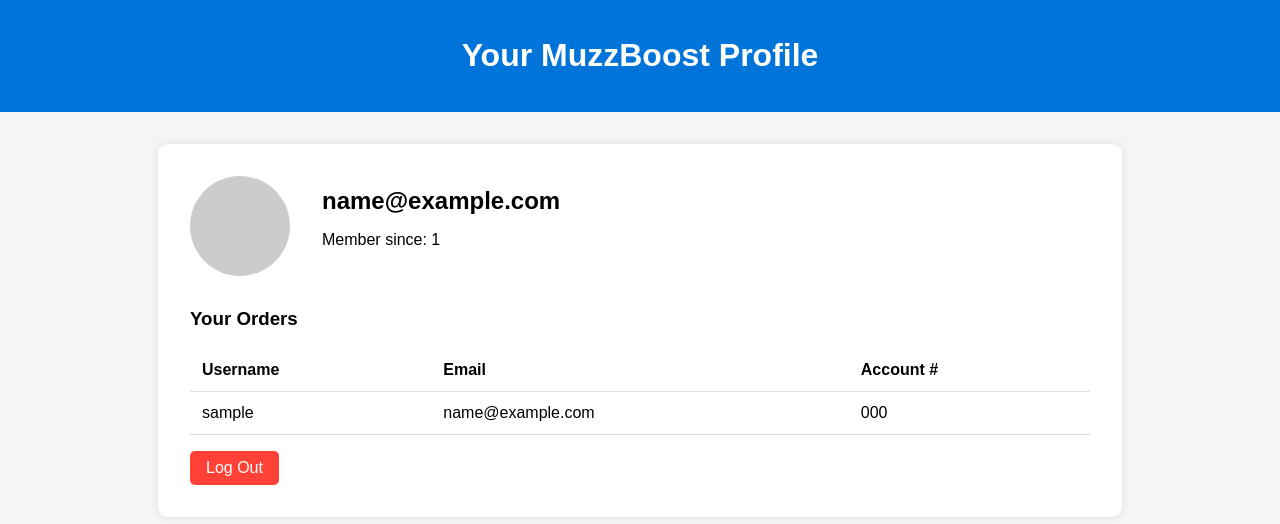
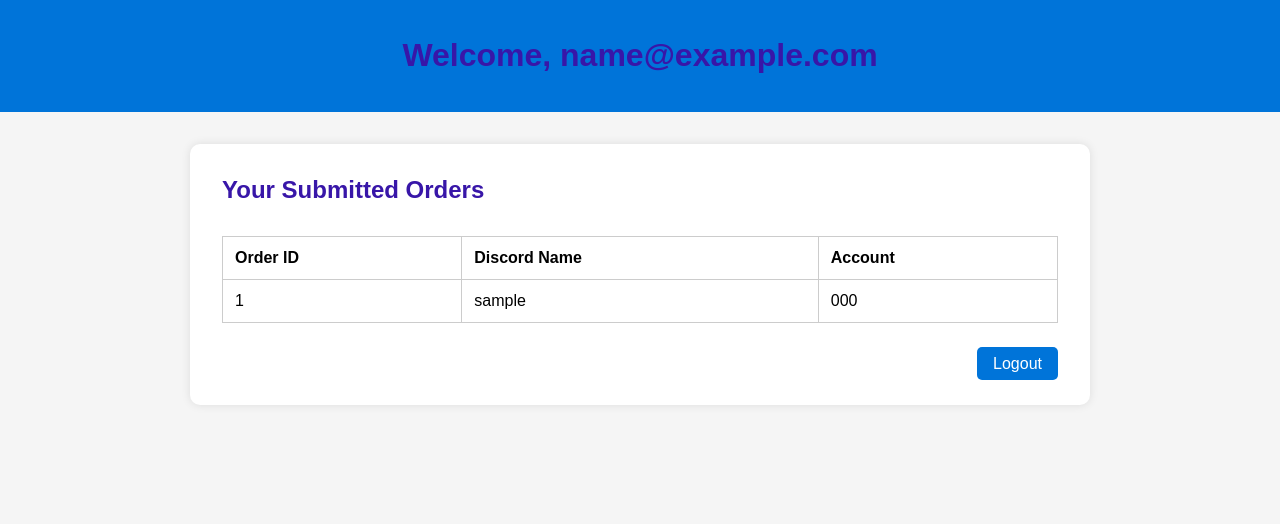
Before and after one commit to Littlemuzz5/Design-and-Technology-major-project, a Flask app: page /user in a window 1280 px wide. Shown: the top 524 px of the page. Run offline with Flask 3, Linux system fonts and the light colour scheme; a user stored in the database is signed in; tables that the repository leaves empty hold one stand-in row (values such as "Sample post").

Commit message:
Add files via upload

```diff
--- a/app.py
+++ b/app.py
@@ -269,6 +269,55 @@ def delete_order(order_id):
 def service_worker():
     return send_from_directory("static/js", "service-worker.js")
 
+
+
+#------------------------------
+# My own Page
+#------------------------------
+
+from flask import flash
+from functools import wraps
+
+def admin_required(f):
+    @wraps(f)
+    def decorated_function(*args, **kwargs):
+        if not current_user.is_authenticated or current_user.email != "youremail@example.com":
+            return "Access denied", 403
+        return f(*args, **kwargs)
+    return decorated_function
+
+@app.route("/editor", methods=["GET", "POST"])
+@login_required
+@admin_required
+def editor():
+    import os
+
+    templates_dir = os.path.join(app.root_path, "templates")
+    pages = [f for f in os.listdir(templates_dir) if f.endswith(".html")]
+
+    if request.method == "POST":
+        page = request.form.get("page")
+        content = request.form.get("content")
+        path = os.path.join(templates_dir, page)
+
+        if os.path.exists(path):
+            with open(path, "w", encoding="utf-8") as f:
+                f.write(content)
+            flash("Page updated successfully.")
+        else:
+            flash("File not found.")
+
+    selected_page = request.args.get("page")
+    file_content = ""
+    if selected_page:
+        path = os.path.join(templates_dir, selected_page)
+        if os.path.exists(path):
+            with open(path, "r", encoding="utf-8") as f:
+                file_content = f.read()
+
+    return render_template("editor.html", pages=pages, content=file_content, selected=selected_page)
+
+
 # -----------------------------
 # Run App
 # -----------------------------
--- a/templates/user.html
+++ b/templates/user.html
@@ -3,6 +3,7 @@
 <head>
     <meta charset="UTF-8">
     <title>Your MuzzBoost Profile</title>
+    <link rel="stylesheet" href="{{ url_for('static', filename='css/background.css') }}">
     <style>
         body {
             font-family: Arial, sans-serif;
@@ -24,87 +25,73 @@
             border-radius: 10px;
             box-shadow: 0 0 10px rgba(0,0,0,0.1);
         }
-    .profile-header {
-      display: flex;
-      align-items: center;
+        .profile-info h2 {
+            margin-top: 0;
         }
-    .avatar {
-      width: 100px;
-      height: 100px;
-      background: #ccc;
-      border-radius: 50%;
-      margin-right: 2rem;
-    }
-    .profile-info h2 {
-      margin: 0;
-    }
-    .orders {
+        table {
+            width: 100%;
+            border-collapse: collapse;
             margin-top: 2rem;
         }
-    .orders table {
-      width: 100%;
-      border-collapse: collapse;
+        table, th, td {
+            border: 1px solid #ccc;
         }
-    .orders th, .orders td {
+        th, td {
             padding: 0.75rem;
             text-align: left;
-      border-bottom: 1px solid #ddd;
         }
         .logout {
-      display: inline-block;
-      margin-top: 1rem;
+            margin-top: 2rem;
+            text-align: right;
+        }
+        .logout a {
+            background: #0074D9;
+            color: white;
             padding: 0.5rem 1rem;
-      background: #ff4136;
-      color: white;
             text-decoration: none;
             border-radius: 5px;
         }
-    .logout:hover {
-      background: #e62e24;
+        .logout a:hover {
+            background: #005fa3;
         }
     </style>
 </head>
 <body>
 
     <header>
-    <h1>Your MuzzBoost Profile</h1>
+        <h1>Welcome, {{ user.email }}</h1>
     </header>
 
     <div class="profile-container">
-    <div class="profile-header">
-      <div class="avatar"></div>
         <div class="profile-info">
-        <h2>{{ user.email }}</h2>
-        <p>Member since: {{ user.id }}</p>
-      </div>
-    </div>
-
-    <div class="orders">
-      <h3>Your Orders</h3>
+            <h2>Your Submitted Orders</h2>
             {% if orders %}
                 <table>
+                    <thead>
                         <tr>
-          <th>Username</th>
-          <th>Email</th>
-          <th>Account #</th>
+                            <th>Order ID</th>
+                            <th>Discord Name</th>
+                            <th>Account</th>
                         </tr>
+                    </thead>
+                    <tbody>
                         {% for order in orders %}
-        {% if order %}
                         <tr>
+                            <td>{{ order.id }}</td>
                             <td>{{ order.username }}</td>
-          <td>{{ order.email }}</td>
                             <td>{{ order.account_number }}</td>
                         </tr>
-        {% endif %}
                         {% endfor %}
-
+                    </tbody>
                 </table>
             {% else %}
-        <p>No orders yet.</p>
+                <p>You have not submitted any orders yet.</p>
             {% endif %}
         </div>
 
-    <a class="logout" href="/logout">Log Out</a>
+        <div class="logout">
+            <a href="/logout">Logout</a>
+        </div>
     </div>
 
 </body>
```
Also changed, not shown: templates/editor.html (added, +40 -0 lines). Lines whose indentation alone changed are shown as unchanged.
